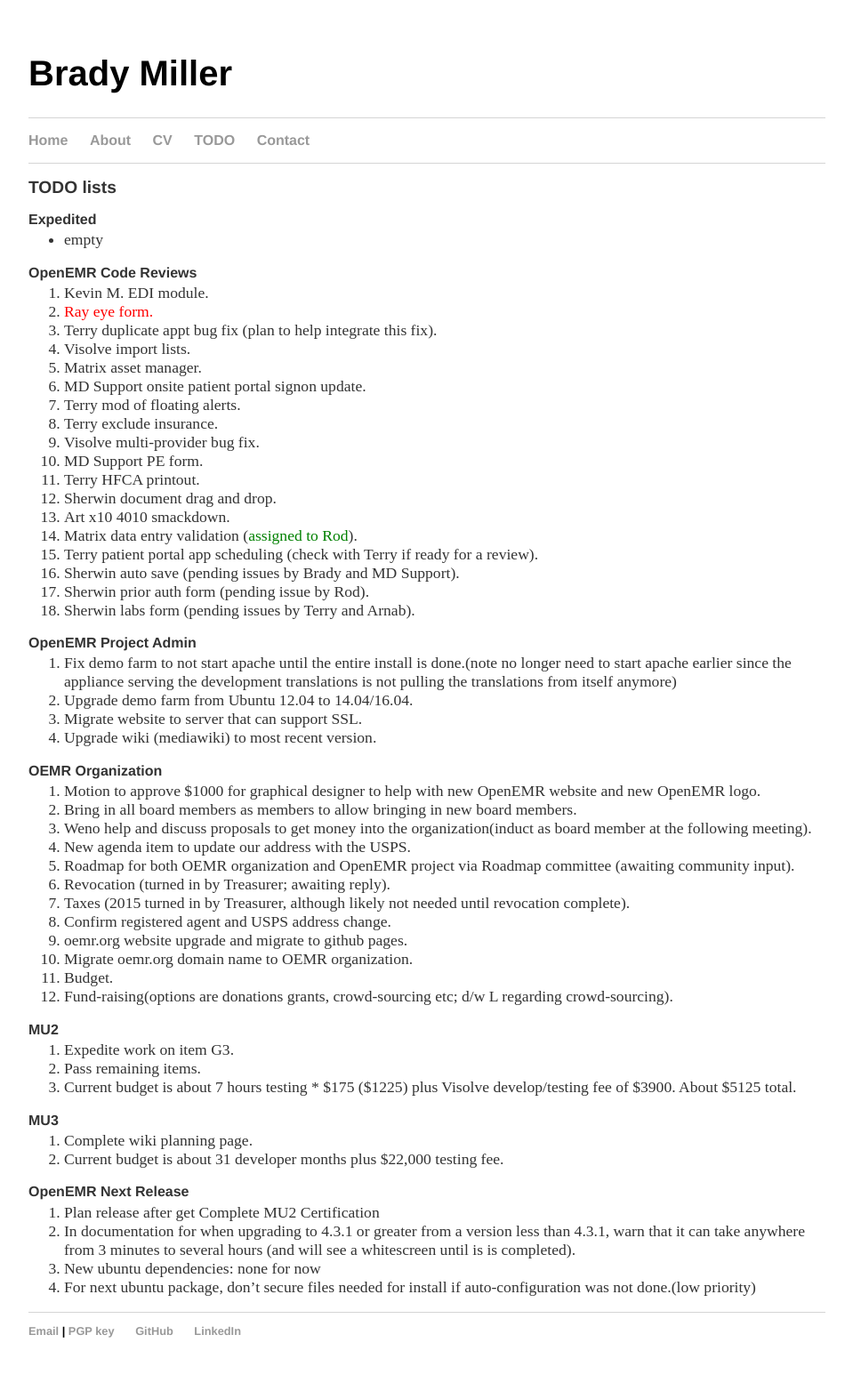
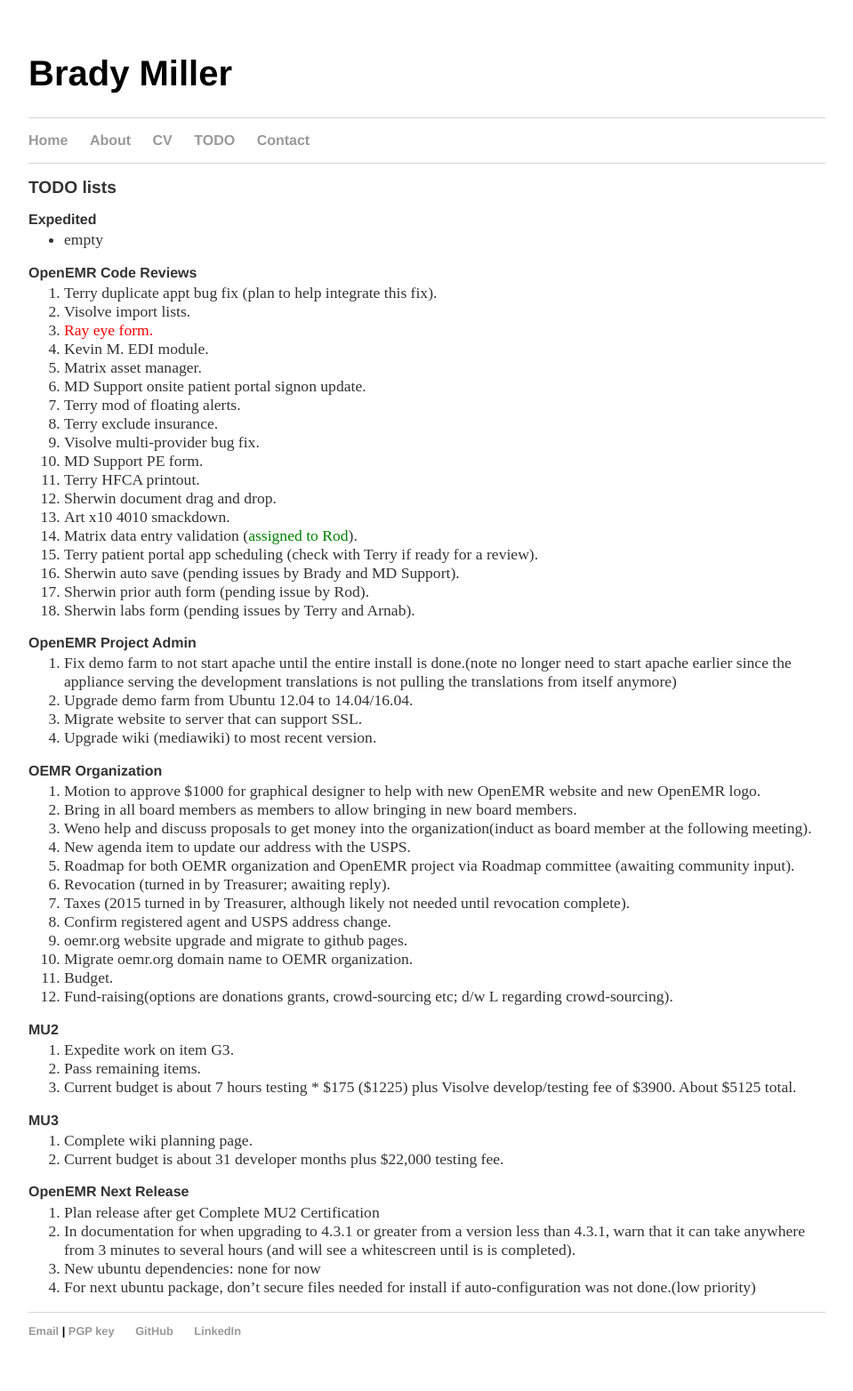
Before and after one commit to bradymiller/bradymiller.github.io, a Jekyll site: the page built from todo/index.md, in a window 1280 px wide. Shown: the whole page at 89% size, without its empty margins (160-1119 px from the left). Built offline with Jekyll 4.4.1, drawn with Linux system fonts in a browser that asks for light colours.

Commit message:
Update todo list

```diff
--- a/todo/index.md
+++ b/todo/index.md
@@ -7,10 +7,10 @@
 * empty
 
 ### OpenEMR Code Reviews
-1. Kevin M. EDI module.
-1. <span style="color: red">Ray eye form.</span>
 1. Terry duplicate appt bug fix (plan to help integrate this fix).
 1. Visolve import lists.
+1. <span style="color: red">Ray eye form.</span>
+1. Kevin M. EDI module.
 1. Matrix asset manager.
 1. MD Support onsite patient portal signon update.
 1. Terry mod of floating alerts.
```
